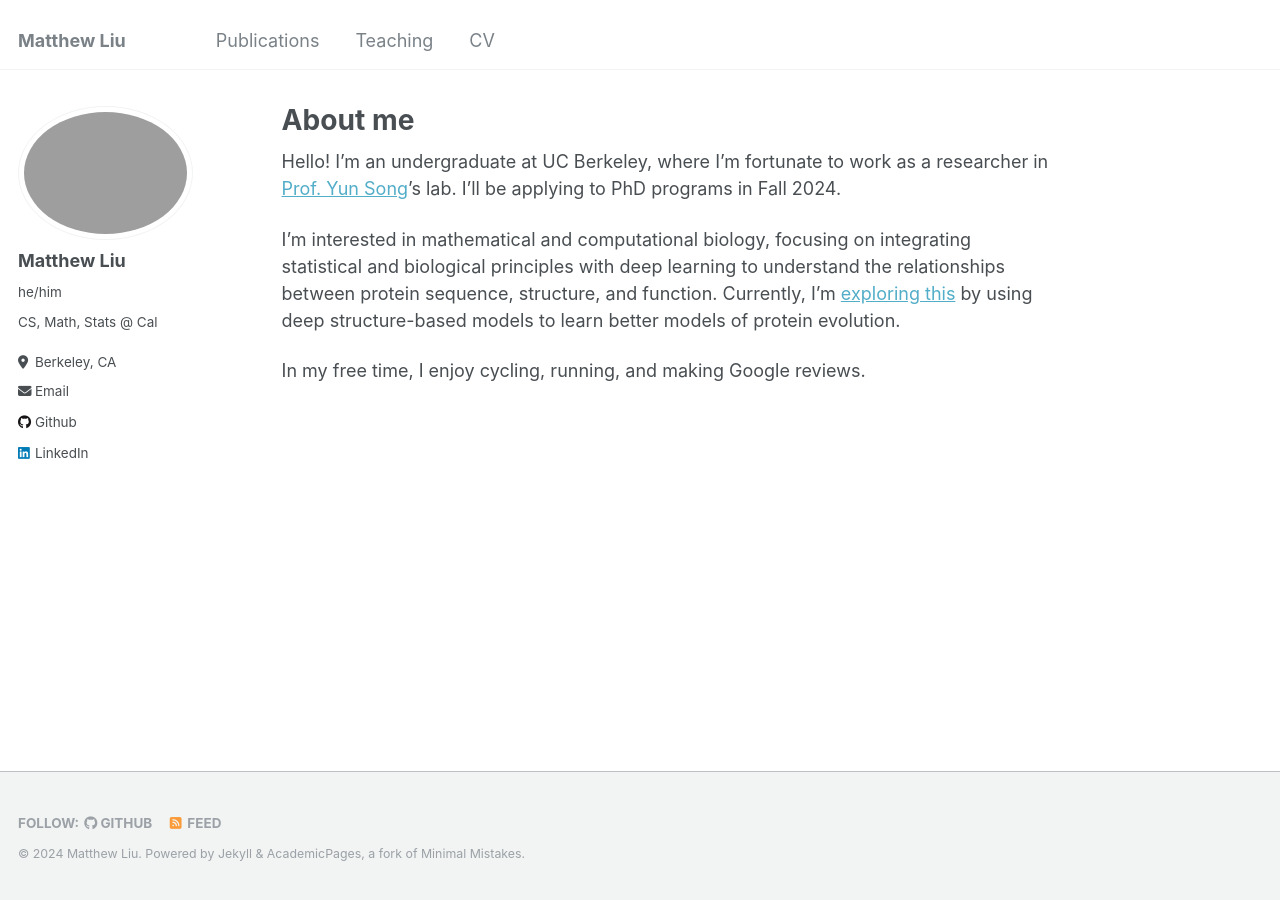
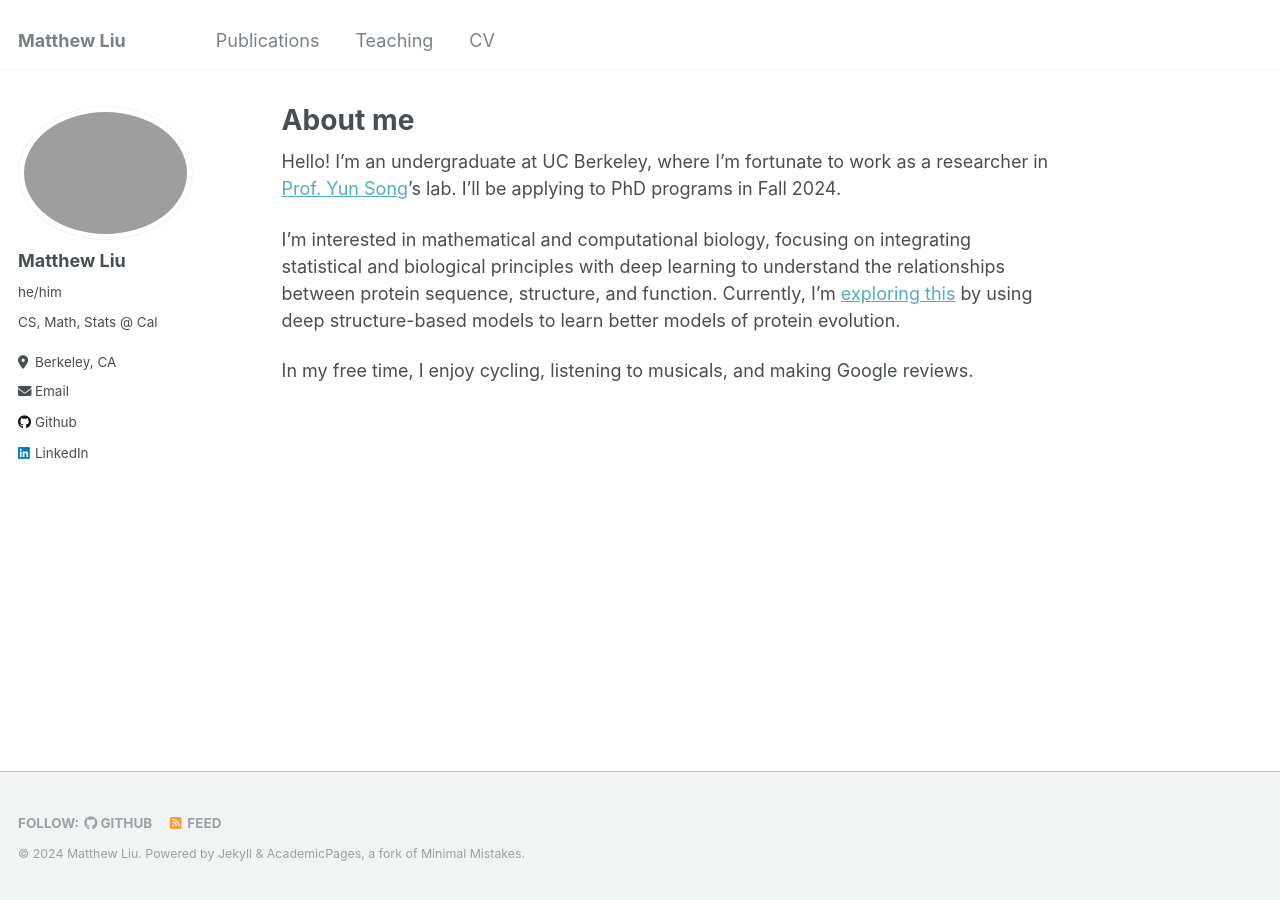
Before and after one commit to matthew-liu801/matthew-liu801.github.io, a Jekyll site: the page built from _pages/about.md, in a window 1280 px wide. Built offline with Jekyll 4.4.1, drawn with Linux system fonts in a browser that asks for light colours.

Commit message:
Update about.md

```diff
--- a/_pages/about.md
+++ b/_pages/about.md
@@ -11,4 +11,4 @@ Hello! I'm an undergraduate at UC Berkeley, where I'm fortunate to work as a res
 
 I'm interested in mathematical and computational biology, focusing on integrating statistical and biological principles with deep learning to understand the relationships between protein sequence, structure, and function. Currently, I'm [exploring this](https://research.berkeley.edu/surf-fellows/matthew-liu/) by using deep structure-based models to learn better models of protein evolution.
 
-In my free time, I enjoy cycling, running, and making Google reviews.
+In my free time, I enjoy cycling, listening to musicals, and making Google reviews.
```
